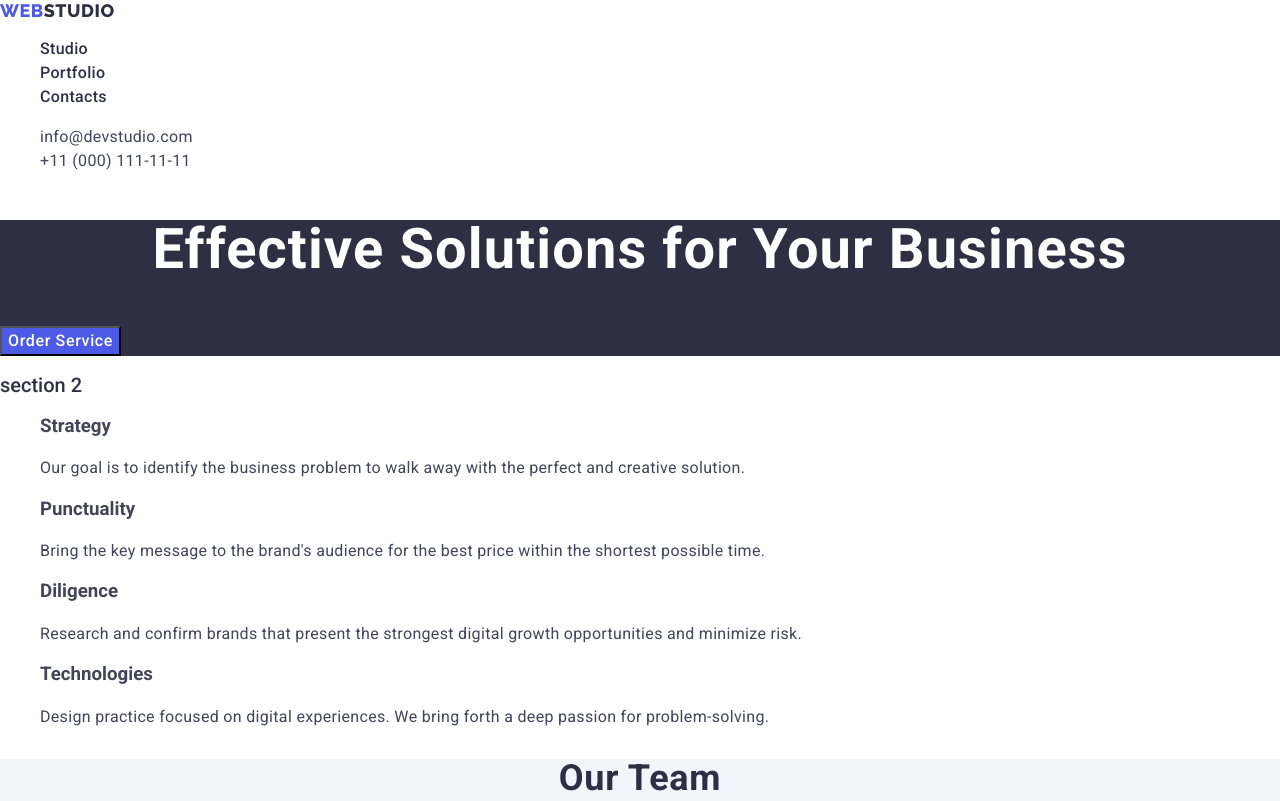
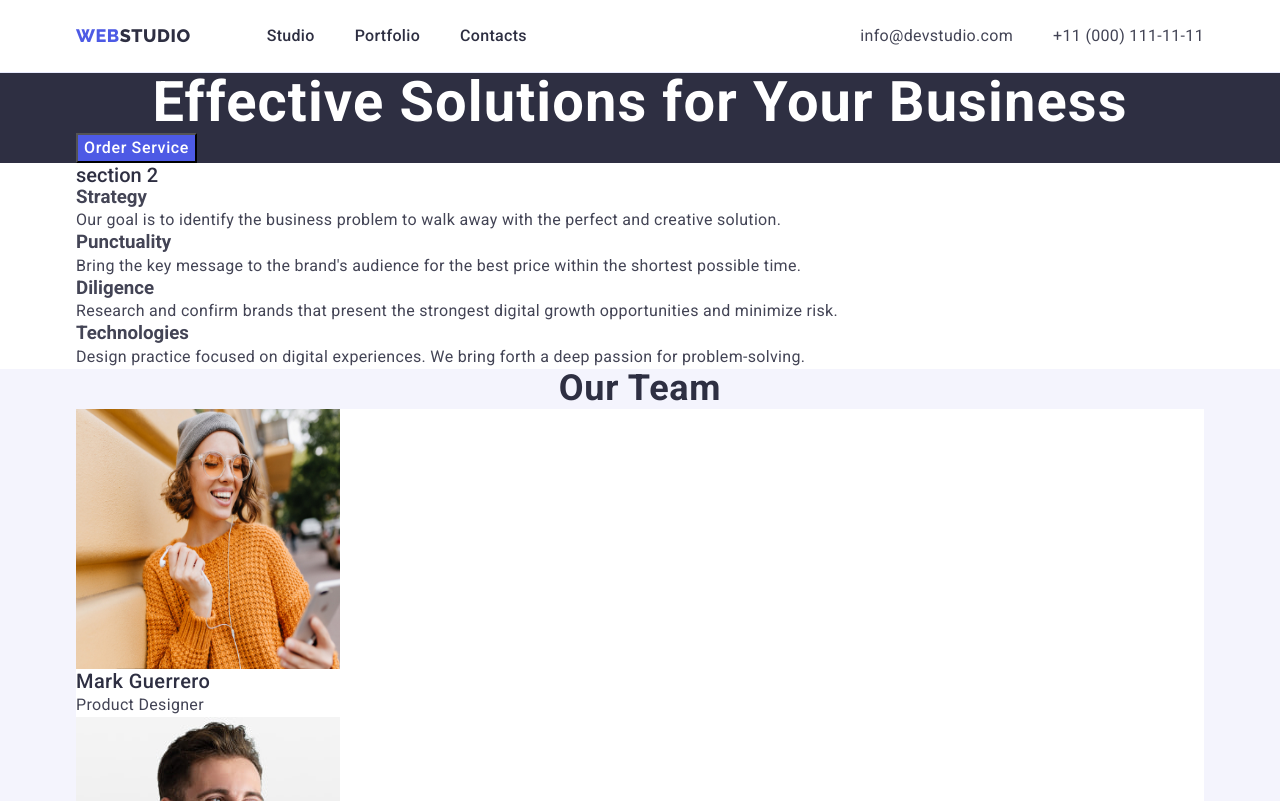
Before and after one commit to Volodymyr-Mohyla/goit-markup-hw-03, a plain HTML site: page index.html in a window 1280 px wide. Shown: the top 801 px of the page. Drawn offline with nearby package versions, Linux system fonts and the light colour scheme; files whose address does not match are found by name.

Commit message:
header done

```diff
--- a/css/style.css
+++ b/css/style.css
@@ -1,9 +1,66 @@
+/**-------CONSPECT STYLE----*/
+.visually-hidden {
+    position: absolute;
+    width: 1px;
+    height: 1px;
+    margin: -1px;
+    border: 0;
+    padding: 0;
+    white-space: nowrap;
+    clip-path: inset(100%);
+    clip: rect(0 0 0 0);
+    overflow: hidden;
+}
+/*-------END CONSPECT STYLE----*/
+
+/**-------GENERAL STYLES----*/
 body {
     font-family: "Roboto", sans-serif;
     background-color: #FFFFFF;
     color: #434455;
 }
-.logo {
+img{
+    display: block;
+}
+p, h1, h2, h3, h4, h5, h6 {
+    margin-top: 0;
+    margin-bottom: 0;
+}
+
+ul, ol{
+    margin-top: 0px;
+    margin-bottom: 0;
+    padding-left: 0;
+}
+ul li {
+    list-style-type: none;
+}
+/*-------END GENERAL STYLES----*/
+
+.conteiner{
+    /*
+    width: 100%;
+    max-width: 1128px;
+    */
+    width: 1158px;
+    margin: 0 auto;
+    padding: 0 15px
+}
+
+/**--- HEADER ---*/
+.header{
+    border-bottom: 1px solid #e7e9fc;
+   /*height: 71px;*/
+}
+.head-cont{
+    display: flex;
+    justify-content: space-between;
+}
+.nav-menu{
+    display: flex;
+    align-items: center;
+}
+.nav-menu .logo {
     font-family: "Raleway", sans-serif;
     font-size: 18px;
     color: #4D5AE5;
@@ -12,17 +69,20 @@ body {
     letter-spacing: 0.03em;
     text-transform: uppercase;
     font-weight: 700;
+    margin-right: 76px;
 }
 .logo .logo-span {
     color: #2E2F42;
 }
-.logo-span-footer{
-    color: #f4f4fd;
+.nav-menu .navigation{
+    display: flex;
+    gap: 40px;
 }
-ul li{
-    list-style-type: none;
+.navigation .list-in-navigation{
+    padding: 24px 0;
 }
-.button-menu {
+
+.navigation .button-menu {
     text-decoration: none;
     color: #2E2F42;
     line-height: 1.5;
@@ -36,6 +96,13 @@ ul li{
 .address {
     font-style: normal
 }
+.address .list-in-adr{
+    display: flex;
+    gap: 40px;
+}
+.address .elm-list-in-adr{
+    padding: 24px 0;
+}
 .address-link {
     text-decoration: none;
     color: #434455;
@@ -46,6 +113,10 @@ ul li{
 .address-link:hover, .address-link:focus{
     color: #404BBF;
 }
+
+/*---END HEADER ---*/
+
+
 .first-section {
     background-color: #2e2f42;
 }
@@ -143,3 +214,7 @@ ul li{
     color:#F4F4FD;
     letter-spacing: 0.02em;
 }
+.logo-span-footer {
+    color: #f4f4fd;
+
+}
--- a/index.html
+++ b/index.html
@@ -17,42 +17,50 @@
 
 <body>
     <!-- Header Section -->
-    <header>
+    <header class="header">
         <!-- menu -->
-        <nav>
+        <div class="conteiner head-cont">
+            <nav class="nav-menu">
                 <a href="./index.html" class="logo">
                     Web<span class="logo-span">Studio</span>
                 </a>
-            <ul>
-                <li><a class="button-menu" href="./index.html">Studio</a></li>
-                <li><a class="button-menu" href="">Portfolio</a></li>
-                <li><a class="button-menu" href="">Contacts</a></li>
+                <ul class="navigation">
+                    <li class="list-in-navigation"><a class="button-menu" href="./index.html">Studio</a></li>
+                    <li class="list-in-navigation"><a class="button-menu" href="">Portfolio</a></li>
+                    <li class="list-in-navigation"><a class="button-menu" href="">Contacts</a></li>
                 </ul>
             </nav>
             <!-- Contacts -->
             <address class="address">
-            <ul>
-                <li><a class="address-link" href="mailto:info@devstudio.com">info@devstudio.com</a></li>
-                <li><a class="address-link" href="tel:+110001111111">+11 (000) 111-11-11</a></li>
+                <ul class="list-in-adr">
+                    <li class="elm-list-in-adr"><a class="address-link"
+                            href="mailto:info@devstudio.com">info@devstudio.com</a></li>
+                    <li class="elm-list-in-adr"><a class="address-link" href="tel:+110001111111">+11 (000) 111-11-11</a>
+                    </li>
                 </ul>
             </address>
+        </div>
     </header>
     <main>
 
         <!-- section 1-->
         <section class="first-section">
+            <div class="conteiner">
                 <h1 class="title">Effective Solutions
                     for Your Business</h1>
                 <button type="button" class="first-section-button">Order Service</button>
+            </div>
         </section>
 
         <!-- section 2-->
         <section class="second-section">
+            <div class="conteiner">
                 <h2 class="second-section-title">section 2</h2>
                 <ul>
                     <li>
                         <h3 class="second-section-caption">Strategy</h3>
-                    <p class="second-section-text">Our goal is to identify the business problem to walk away with the
+                        <p class="second-section-text">Our goal is to identify the business problem to walk away with
+                            the
                             perfect
                             and creative solution.
                         </p>
@@ -66,21 +74,25 @@
                     </li>
                     <li>
                         <h3 class="second-section-caption">Diligence</h3>
-                    <p class="second-section-text">Research and confirm brands that present the strongest digital growth
+                        <p class="second-section-text">Research and confirm brands that present the strongest digital
+                            growth
                             opportunities and minimize
                             risk.</p>
                     </li>
                     <li>
                         <h3 class="second-section-caption">Technologies</h3>
-                    <p class="second-section-text">Design practice focused on digital experiences. We bring forth a deep
+                        <p class="second-section-text">Design practice focused on digital experiences. We bring forth a
+                            deep
                             passion for
                             problem-solving.</p>
                     </li>
                 </ul>
+            </div>
         </section>
 
         <!-- section 3 -->
         <section class="third-section">
+            <div class="conteiner">
                 <h2 class="third-section-title">Our Team</h2>
                 <ul>
                     <li class="section-tree-li">
@@ -104,10 +116,12 @@
                         <p class="third-section-text">UI Designer</p>
                     </li>
                 </ul>
+            </div>
         </section>
 
         <!-- section 4 -->
         <section class="fourth-section">
+            <div class="conteiner">
                 <h2>content</h2>
                 <ul>
                     <li>
@@ -141,19 +155,21 @@
                         <p class="fourth-sec-text">Marketing</p>
                     </li>
                 </ul>
-
+            </div>
         </section>
 
     </main>
 
     <!-- Footer Section-->
     <footer class="footer">
+        <div class="conteiner">
             <a href="./index.html" class="logo">
                 Web<span class="logo-span-footer">Studio</span>
             </a>
             <p class="footer-text">
                 Increase the flow of customers and sales for your business with digital marketing & growth solutions.
             </p>
+        </div>
     </footer>
 </body>
 
```
Lines whose indentation alone changed are shown as unchanged.
